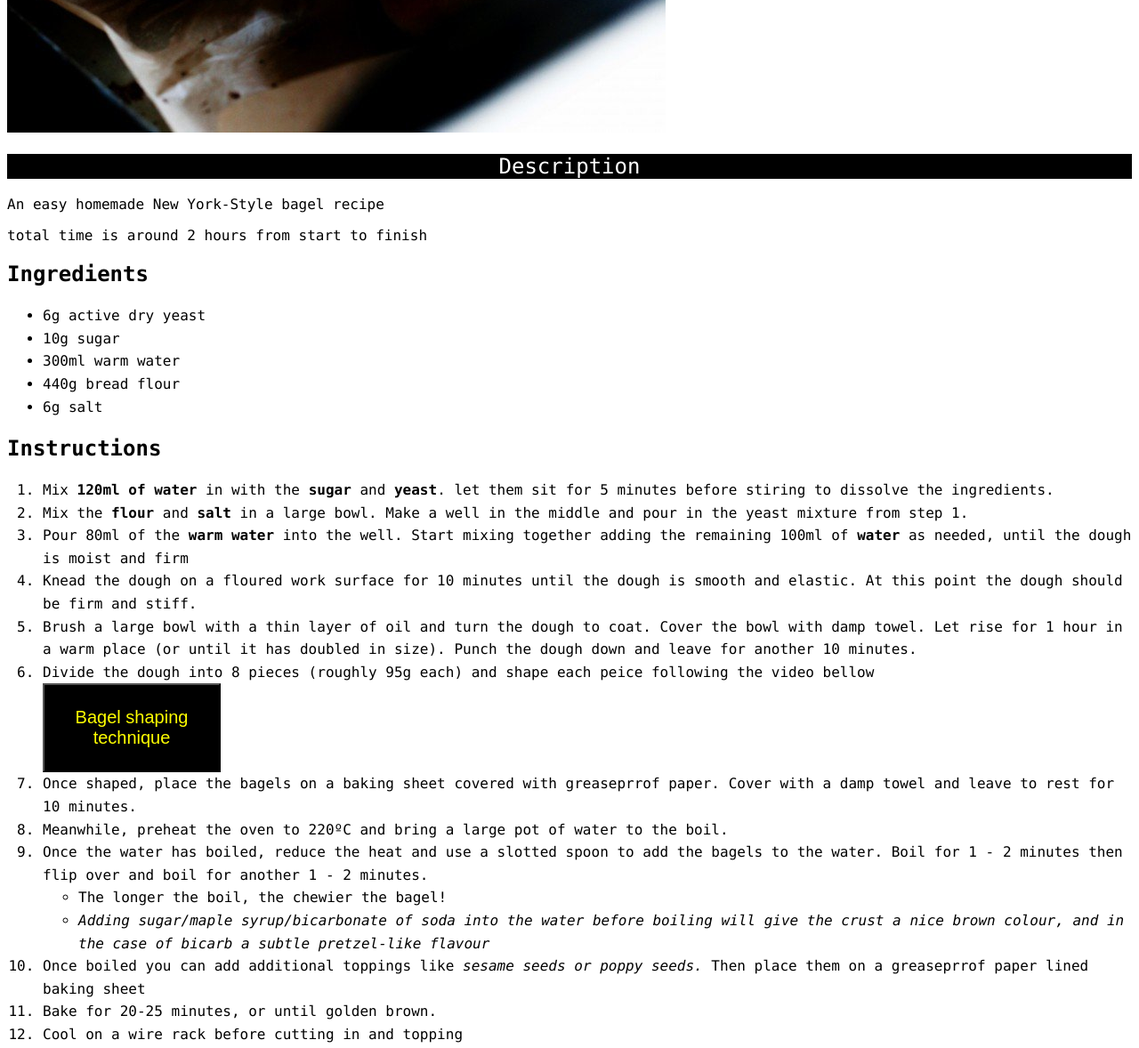
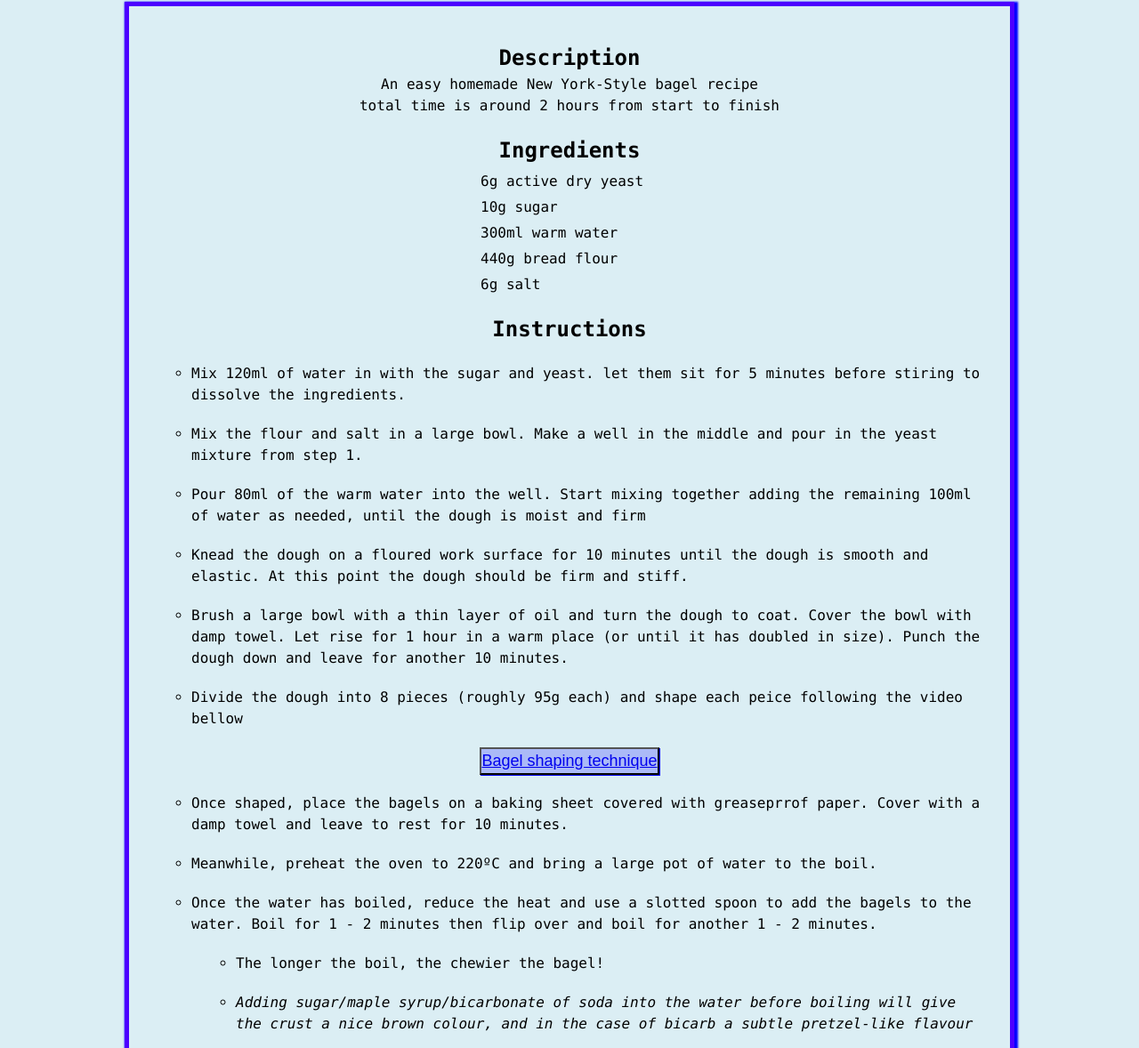
Before and after one commit to MattJak5/odin-recipes, a plain HTML site: page recipes/bagels.html in a window 1280 px wide. Shown: the part 558-1736 px from the top of the page at 89% size. Drawn offline with Linux system fonts and the light colour scheme.

Commit message:
new .css file for recipes

```diff
--- a/recipes/bagels.html
+++ b/recipes/bagels.html
@@ -3,19 +3,24 @@
 
 <head>
     <meta charste="UTF-8">
-    <link rel="stylesheet" href="../style.css" />
+    <link rel="stylesheet" href="styles.css" />
     <title>Bagels</title>
 </head>
 
 <body>
-    <h1 class="title">BAGELS</h1>
+   <div class="container">
+        <h1>BAGELS</h1>
             <p class="homepage"><a href="../index.html">Homepage</a></p>
             <img src="../images/bagels.jpg" alt="A picture of fresh bagels being pulled out from the oven">
-    <h2 class="description">Description</h2>
+
+            <div class="recipe-container">
+                <h2>Description</h2>
+
                     <p>An easy homemade New York-Style bagel recipe</p>
                     <p> total time is around 2 hours from start to finish</p>
+
                 <h2>Ingredients</h2>
-    <ul>
+                    <ul class="ingredients">
                         <li>6g active dry yeast</li>
                         <li>10g sugar</li>
                         <li>300ml warm water</li>
@@ -24,15 +29,14 @@
                     </ul>
 
                 <h2>Instructions</h2>
-    <div>
-        <ol>
-            <li>Mix <strong>120ml of water</strong> in with the <strong>sugar</strong> and <strong>yeast</strong>. let them sit for 5 minutes before stiring to dissolve the ingredients.
-            <li>Mix the <strong>flour</strong> and <strong>salt</strong> in a large bowl. Make a well in the middle and pour in the yeast mixture from step 1.</li>
-            <li>Pour 80ml of the <strong>warm water</strong> into the well. Start mixing together adding the remaining 100ml of <strong>water</strong> as needed, until the dough is moist and firm</li>
+                    <ol class="instructions">
+                    <li>Mix 120ml of water in with the sugar and yeast. let them sit for 5 minutes before stiring to dissolve the ingredients.
+                    <li>Mix the flour and salt in a large bowl. Make a well in the middle and pour in the yeast mixture from step 1.</li>
+                    <li>Pour 80ml of the warm water into the well. Start mixing together adding the remaining 100ml of water as needed, until the dough is moist and firm</li>
                     <li>Knead the dough on a floured work surface for 10 minutes until the dough is smooth and elastic. At this point the dough should be firm and stiff.</li>
                     <li>Brush a large bowl with a thin layer of oil and turn the dough to coat. Cover the bowl with damp towel. Let rise for 1 hour in a warm place (or until it has doubled in size). Punch the dough down and leave for another 10 minutes.</li>
                     <li>Divide the dough into 8 pieces (roughly 95g each) and shape each peice following the video bellow</li>
-            <button id="button"><a class="link" href="https://www.youtube.com/watch?v=ZxAV3NdW5AU">Bagel shaping technique</a></button>
+                    <button class="button"><a class="link" href="https://www.youtube.com/watch?v=ZxAV3NdW5AU">Bagel shaping technique</a></button>
                     <li>Once shaped, place the bagels on a baking sheet covered with greaseprrof paper. Cover with a damp towel and leave to rest for 10 minutes.</li>
                     <li>Meanwhile, preheat the oven to 220ºC and bring a large pot of water to the boil.</li>
                     <li>Once the water has boiled, reduce the heat and use a slotted spoon to add the bagels to the water. Boil for 1 - 2 minutes then flip over and boil for another 1 - 2 minutes.
@@ -45,8 +49,6 @@
                     <li>Cool on a wire rack before cutting in and topping</li>
                 </ol>
             </div>
-
-
-        </ol>
+    </div>
 </body>
 </html>
--- a/style.css
+++ b/style.css
@@ -7,6 +7,8 @@ font-family: monaco, "courier new", monospace;
     font-size: 40px;
     font-weight: 800;
 }
+
+
 
 .description{
     text-align: center;
@@ -45,3 +47,12 @@ font-family: monaco, "courier new", monospace;
     li{
         line-height: 1.6;
     }
+
+    div{
+        background-color: rgba(0, 0, 255, 0.587);
+        border-color: red;
+        border-style: dashed;
+        border-width: 20px;
+
+
+    }
```
Also changed, not shown: index.html (+8 -3 lines). Lines whose indentation alone changed are shown as unchanged.
